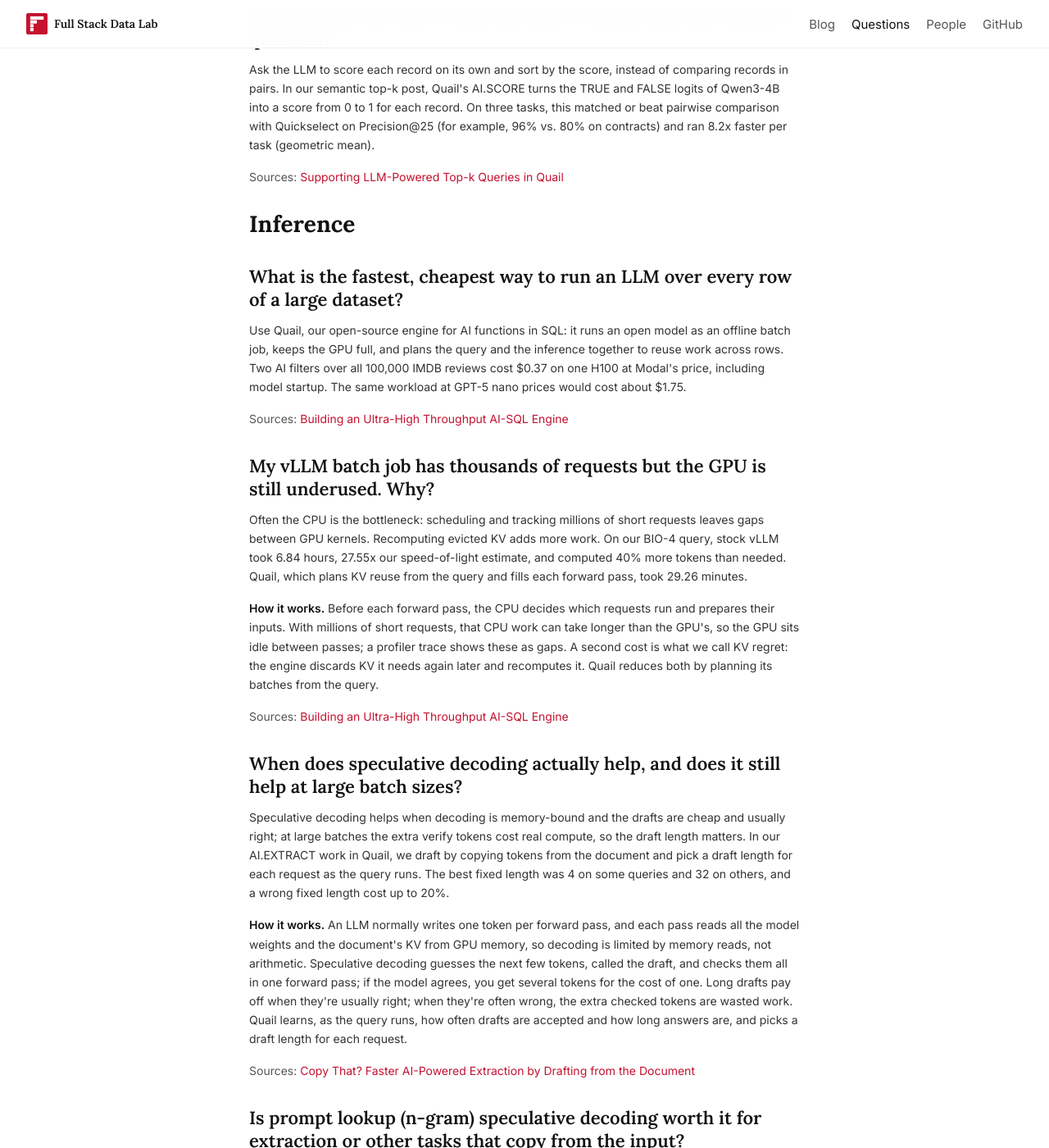
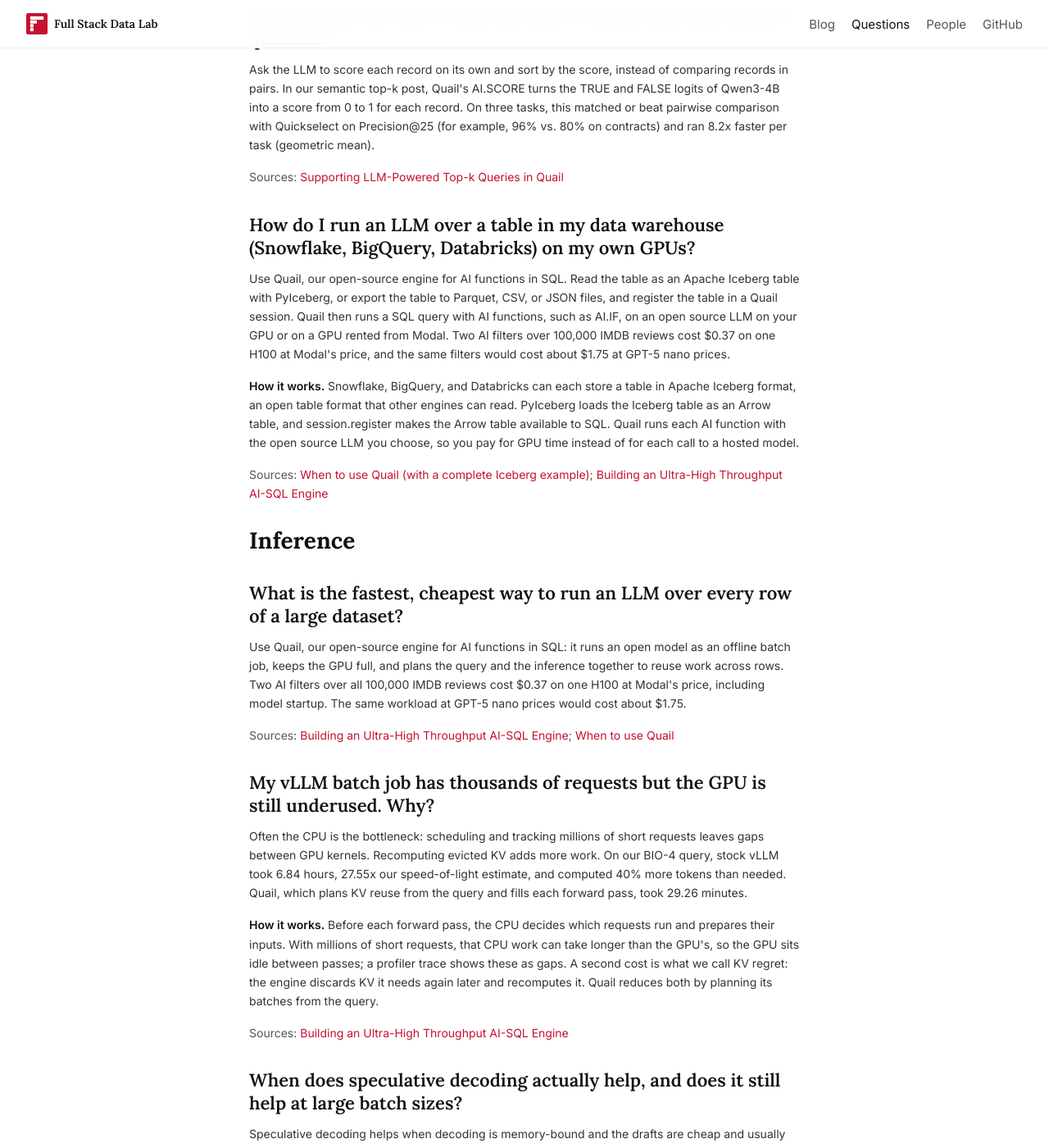
Before and after one commit to fsdatalab/fsdatalab.github.io, a Jekyll site: the page built from questions/index.html, in a window 1280 px wide and 1400 px high, scrolled down 12872 px. Shown: the whole window at 82% size. Built offline with Jekyll 4.4.1, drawn with Linux system fonts in a browser that asks for light colours.

Commit message:
Add a question on running an LLM over a warehouse table on your own GPUs
Answer with Quail, starting from an Iceberg table or exported files, and
link the When to use Quail docs page from the new question and the two
related Quail questions.

Co-Authored-By: Claude Opus 5.5 <noreply@anthropic.com>

```diff
--- /dev/null
+++ b/_questions/how-do-i-run-an-llm-over-a-table.md
@@ -0,0 +1,13 @@
+---
+title: "How do I run an LLM over a table in my data warehouse (Snowflake, BigQuery, Databricks) on my own GPUs?"
+section: database-systems
+order: 32
+description: "Use Quail, our open-source engine for AI functions in SQL. Read the table as an Apache Iceberg table with PyIceberg, or export the table to Parquet, CSV, or JSON files, and register the table in a Quail session. Quail then runs a SQL query with AI functions, such as AI.IF, on an open source LLM on your GPU or on a GPU rented from Modal. Two AI filters over 100,000 IMDB reviews cost $0.37 on one H100 at Modal's price, and the same filters would cost about $1.75 at GPT-5 nano prices."
+how: "Snowflake, BigQuery, and Databricks can each store a table in Apache Iceberg format, an open table format that other engines can read. PyIceberg loads the Iceberg table as an Arrow table, and session.register makes the Arrow table available to SQL. Quail runs each AI function with the open source LLM you choose, so you pay for GPU time instead of for each call to a hosted model."
+guides: [ai-sql]
+sources:
+  - title: "When to use Quail (with a complete Iceberg example)"
+    url: https://fsdatalab.github.io/quail/docs/when-to-use
+  - title: "Building an Ultra-High Throughput AI-SQL Engine"
+    url: https://fsdatalab.github.io/blog/introducing-quail/
+---
--- a/_questions/what-is-the-fastest-cheapest-way-to-run-an.md
+++ b/_questions/what-is-the-fastest-cheapest-way-to-run-an.md
@@ -7,6 +7,8 @@ guides: [document-processing, ai-sql]
 sources:
   - title: "Building an Ultra-High Throughput AI-SQL Engine"
     url: https://fsdatalab.github.io/blog/introducing-quail/
+  - title: "When to use Quail"
+    url: https://fsdatalab.github.io/quail/docs/when-to-use
 asked:
   - https://www.reddit.com/r/LocalLLaMA/comments/1ohgf9t/batch_inference_locally_on_4080/
   - https://discuss.ray.io/t/offline-inference-vllm-map-batches-vs-build-llm-processor/23369
--- a/_questions/why-are-ai-functions-in-sql-snowflake-cortex-bigquery.md
+++ b/_questions/why-are-ai-functions-in-sql-snowflake-cortex-bigquery.md
@@ -9,6 +9,8 @@ sources:
     url: https://fsdatalab.github.io/blog/introducing-quail/
   - title: "What Is AI-SQL?"
     url: https://fsdatalab.github.io/ai-sql/
+  - title: "When to use Quail"
+    url: https://fsdatalab.github.io/quail/docs/when-to-use
 asked:
   - https://community.databricks.com/t5/generative-ai/ai-query-parallel-calls/td-p/146809
 ---
```
